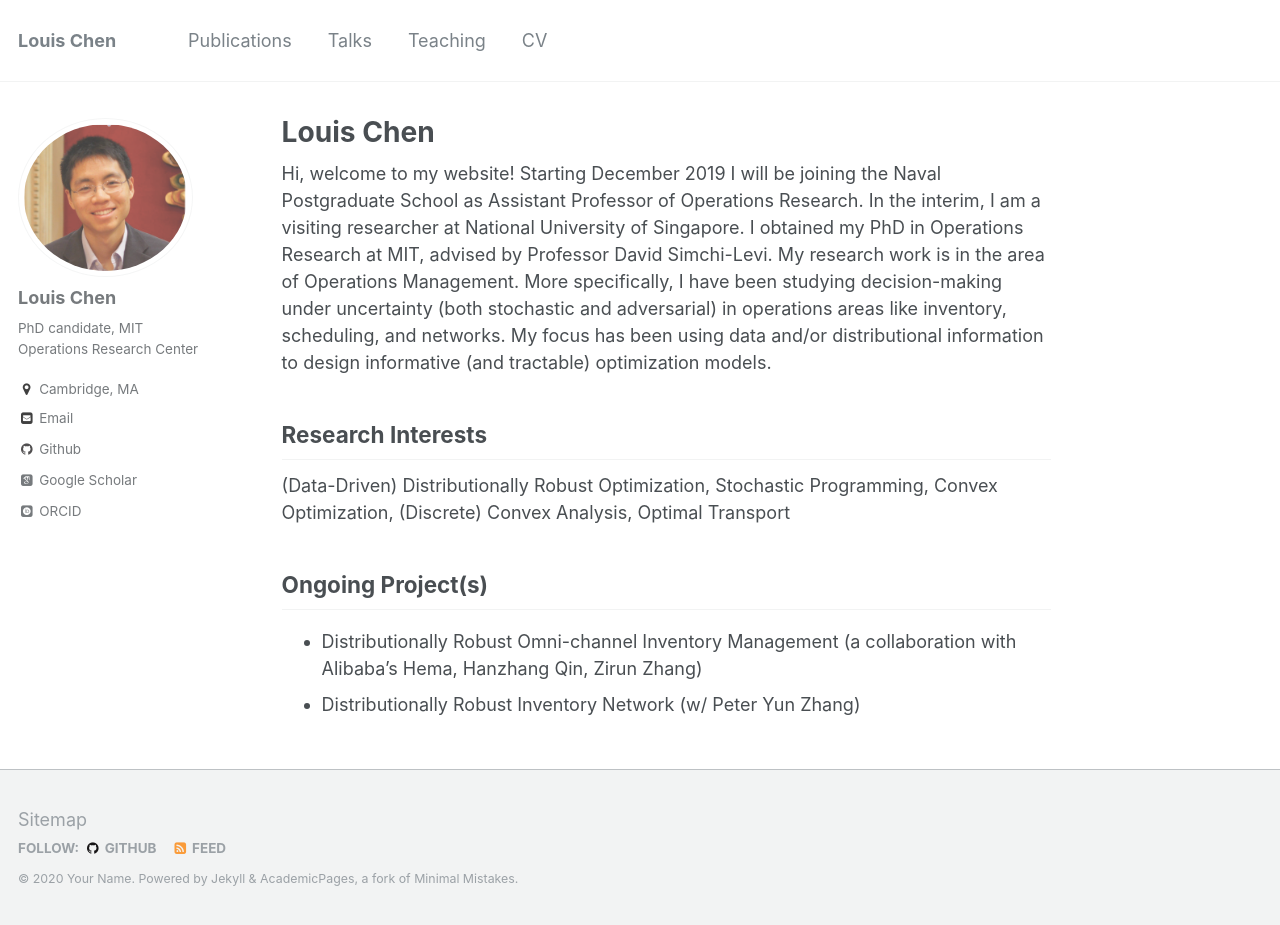
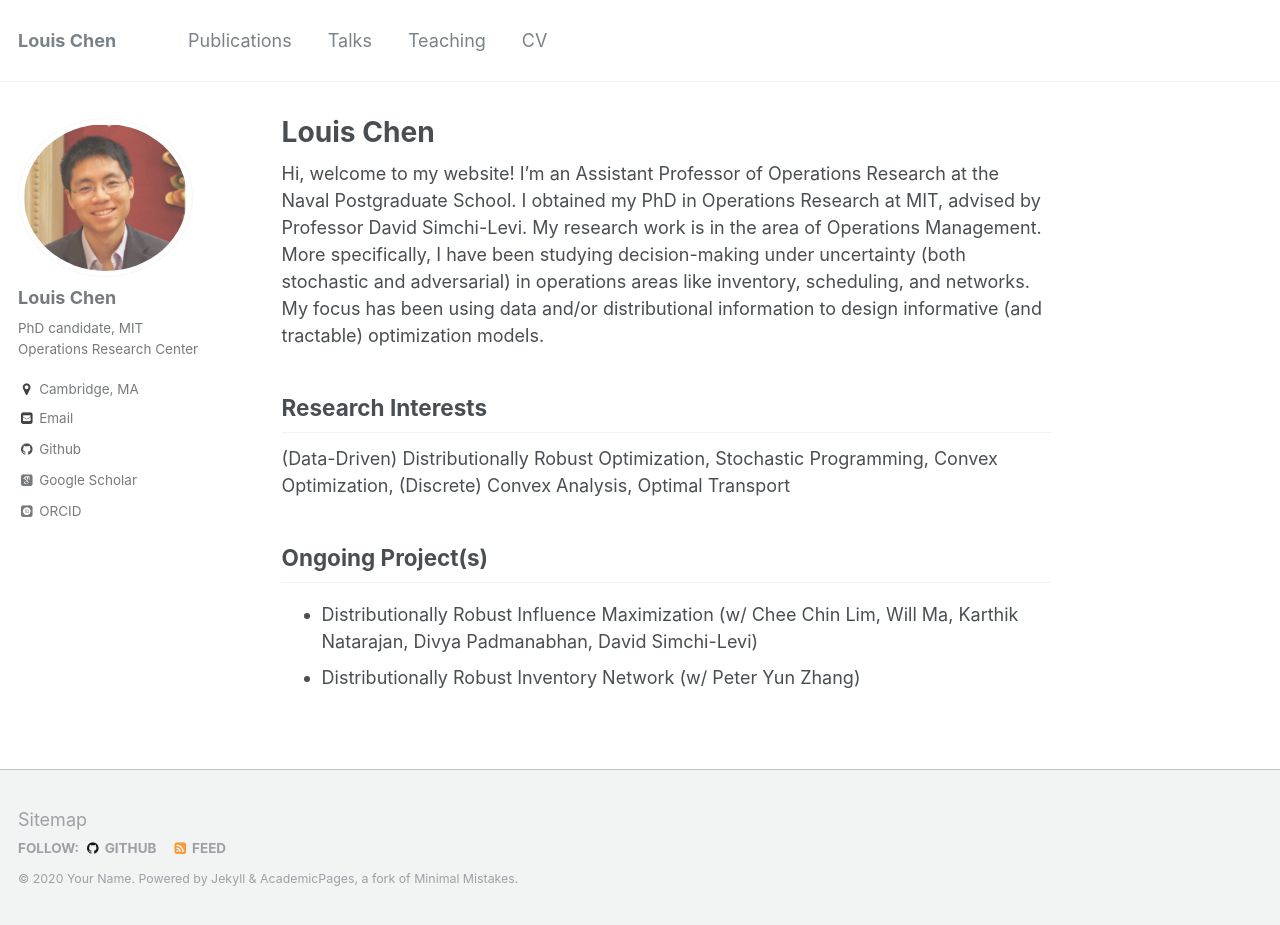
Before and after one commit to LouisLChen/LouisLChen.github.io, a Jekyll site: the page built from _pages/about.md, in a window 1280 px wide and 925 px high. Built offline with Jekyll 4.4.1, drawn with Linux system fonts in a browser that asks for light colours; some web fonts are replaced.

Commit message:
Update about.md

```diff
--- a/_pages/about.md
+++ b/_pages/about.md
@@ -8,7 +8,7 @@
   - /about.html
 ---
 
-Hi, welcome to my website! Starting December 2019 I will be joining the Naval Postgraduate School as Assistant Professor of Operations Research. In the interim, I am a visiting researcher at National University of Singapore. I obtained my PhD in Operations Research at MIT, advised by Professor David Simchi-Levi. My research work is in the area of Operations Management.  More specifically, I have been studying decision-making under uncertainty (both stochastic and adversarial) in operations areas like inventory, scheduling, and networks. My focus has been using data and/or distributional information to design informative (and tractable) optimization models.
+Hi, welcome to my website! I'm an Assistant Professor of Operations Research at the Naval Postgraduate School. I obtained my PhD in Operations Research at MIT, advised by Professor David Simchi-Levi. My research work is in the area of Operations Management.  More specifically, I have been studying decision-making under uncertainty (both stochastic and adversarial) in operations areas like inventory, scheduling, and networks. My focus has been using data and/or distributional information to design informative (and tractable) optimization models.
 
 
 Research Interests
@@ -18,5 +18,5 @@
 
 Ongoing Project(s)
 ------
-* Distributionally Robust Omni-channel Inventory Management (a collaboration with Alibaba's Hema, Hanzhang Qin, Zirun Zhang)
+* Distributionally Robust Influence Maximization (w/ Chee Chin Lim, Will Ma, Karthik Natarajan, Divya Padmanabhan, David Simchi-Levi)
 * Distributionally Robust Inventory Network (w/ Peter Yun Zhang)
```
